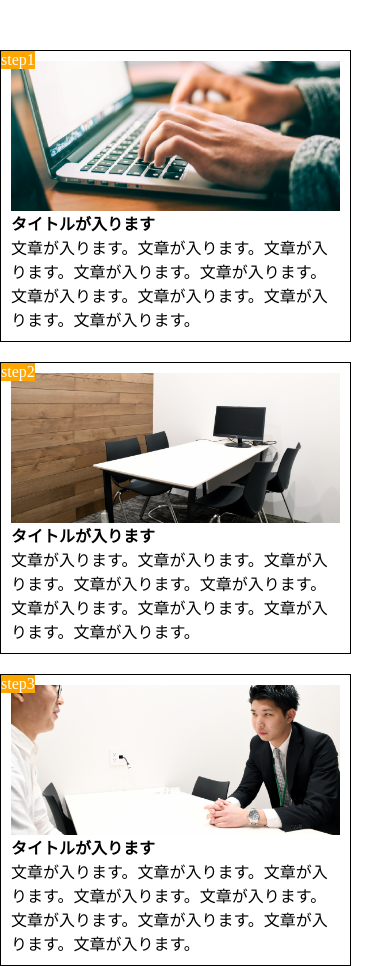
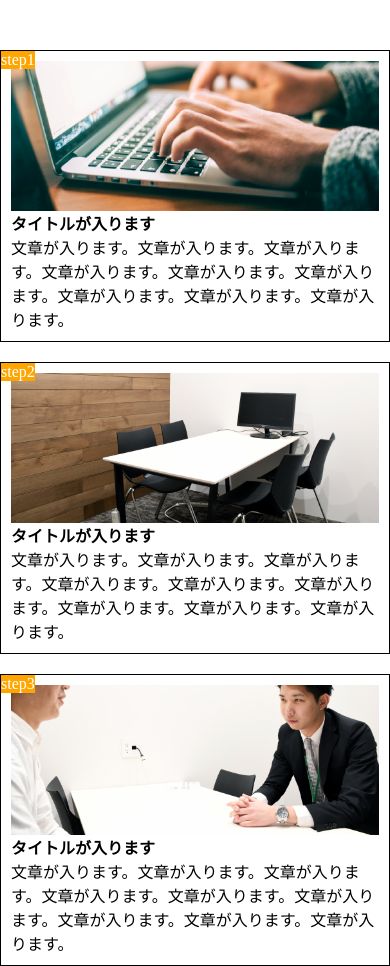
Before and after one commit to fyewsha000/html-css, a plain HTML site: page 1-10_html.html in a window 390 px wide. Shown: the top 966 px of the page. Drawn offline with Linux system fonts and the light colour scheme.

Commit message:
[Update]1-10

```diff
--- a/1-10_css.css
+++ b/1-10_css.css
@@ -58,8 +58,12 @@ footer{
 }
 @media screen and (max-width: 768px){
 	.contents{
-		width: 90%;
+		width: 100%;
 		margin: 0 0 20px 0;
+		float: none;
+	}
+	.pc1.pc2.pc3{
+		width: 100%;
 	}
 
 }
```
